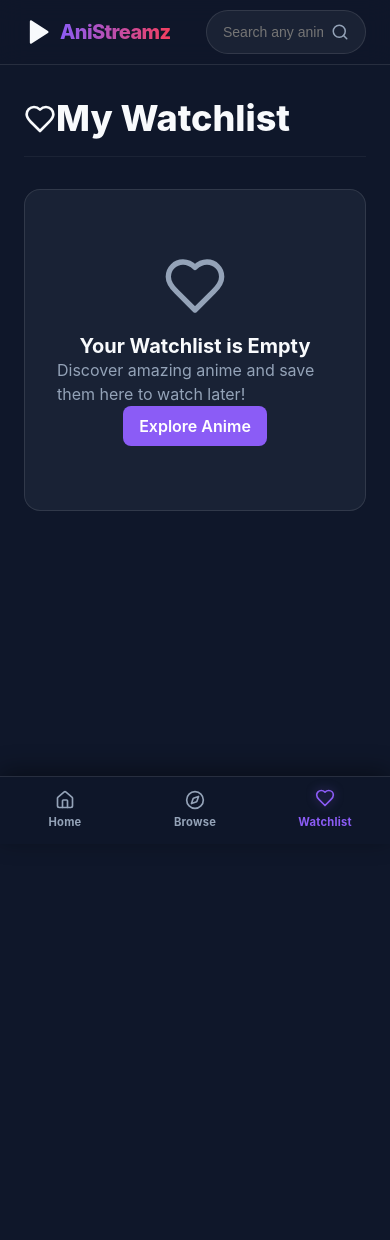
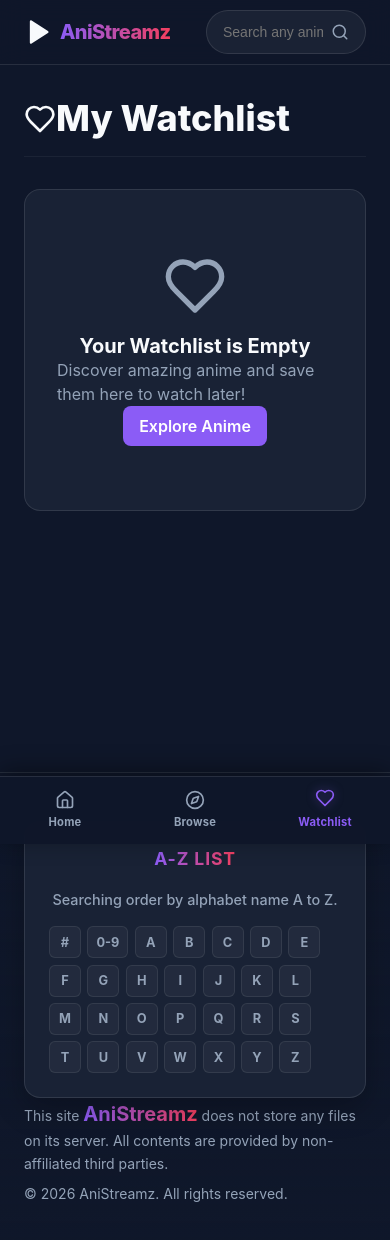
Before and after one commit to jamesgpt143-arch/AniStreamz, a React (Vite) app: page /watchlist in a window 390 px wide. Shown: the top 1240 px of the page. Before the commit the page ends 844 px from the top, so only its background shows below. Built offline with nearby package versions, Linux system fonts and the light colour scheme.

Commit message:
feat: implement video player component and browse page with A-Z filtering and footer navigation

```diff
--- a/src/App.jsx
+++ b/src/App.jsx
@@ -1,5 +1,6 @@
 import { BrowserRouter, Routes, Route } from 'react-router-dom';
 import Navbar from './components/Navbar';
+import Footer from './components/Footer';
 import Home from './pages/Home';
 import AnimeDetails from './pages/AnimeDetails';
 import Watch from './pages/Watch';
@@ -9,7 +10,9 @@ import Watchlist from './pages/Watchlist';
 function App() {
   return (
     <BrowserRouter>
+      <div className="flex flex-col min-h-screen" style={{ display: 'flex', flexDirection: 'column', minHeight: '100vh' }}>
         <Navbar />
+        <div style={{ flex: '1 0 auto' }}>
           <Routes>
             <Route path="/" element={<Home />} />
             <Route path="/anime/:id" element={<AnimeDetails />} />
@@ -17,6 +20,9 @@ function App() {
             <Route path="/browse" element={<Browse />} />
             <Route path="/watchlist" element={<Watchlist />} />
           </Routes>
+        </div>
+        <Footer />
+      </div>
     </BrowserRouter>
   );
 }
--- /dev/null
+++ b/src/components/Footer.css
@@ -0,0 +1,105 @@
+.footer-section {
+  margin-top: auto;
+  padding: 3rem 0 2rem 0;
+  border-top: 1px solid var(--glass-border);
+  background: linear-gradient(180deg, rgba(15, 23, 42, 0) 0%, rgba(15, 23, 42, 0.8) 100%);
+  width: 100%;
+}
+
+.az-list-container {
+  border-radius: 1rem;
+  background: var(--glass-bg);
+  border: 1px solid var(--glass-border);
+  backdrop-filter: blur(12px);
+  -webkit-backdrop-filter: blur(12px);
+  box-shadow: 0 10px 30px rgba(0, 0, 0, 0.25);
+  transition: all 0.3s ease;
+}
+
+.az-header {
+  font-size: 1.1rem;
+}
+
+.az-title {
+  font-weight: 800;
+  letter-spacing: 0.05em;
+}
+
+.az-divider {
+  color: var(--glass-border);
+  font-size: 1.25rem;
+}
+
+.az-subtitle {
+  font-size: 0.9rem;
+  font-weight: 500;
+}
+
+.az-buttons {
+  display: flex;
+  flex-wrap: wrap;
+  gap: 0.5rem;
+}
+
+.az-btn {
+  display: flex;
+  align-items: center;
+  justify-content: center;
+  min-width: 2.25rem;
+  height: 2.25rem;
+  padding: 0 0.5rem;
+  background: rgba(255, 255, 255, 0.04);
+  border: 1px solid rgba(255, 255, 255, 0.08);
+  border-radius: 0.375rem;
+  color: var(--text-muted);
+  font-size: 0.875rem;
+  font-weight: 700;
+  cursor: pointer;
+  transition: all 0.2s cubic-bezier(0.4, 0, 0.2, 1);
+}
+
+.az-btn:hover {
+  background: var(--primary);
+  border-color: var(--primary);
+  color: white;
+  box-shadow: 0 0 15px rgba(139, 92, 246, 0.4);
+  transform: translateY(-2px);
+}
+
+.footer-disclaimer {
+  max-width: 800px;
+  margin-left: auto;
+  margin-right: auto;
+  line-height: 1.6;
+}
+
+.footer-disclaimer p {
+  font-size: 0.875rem;
+}
+
+/* Adjust layout on smaller viewports */
+@media (max-width: 768px) {
+  .footer-section {
+    padding-bottom: 8.5rem; /* Ensure bottom navigation bar doesn't overlap on mobile */
+  }
+
+  .az-header {
+    flex-direction: column;
+    align-items: flex-start;
+    gap: 0.25rem;
+  }
+
+  .az-divider {
+    display: none;
+  }
+
+  .az-buttons {
+    gap: 0.4rem;
+  }
+
+  .az-btn {
+    min-width: 2rem;
+    height: 2rem;
+    font-size: 0.8rem;
+  }
+}
--- /dev/null
+++ b/src/components/Footer.jsx
@@ -0,0 +1,51 @@
+import { useNavigate } from 'react-router-dom';
+import './Footer.css';
+
+export default function Footer() {
+  const navigate = useNavigate();
+  const alphabet = '# 0-9 A B C D E F G H I J K L M N O P Q R S T U V W X Y Z'.split(' ');
+
+  const handleLetterClick = (letter) => {
+    if (letter === '#') {
+      navigate('/browse?letter=hash');
+    } else if (letter === '0-9') {
+      navigate('/browse?letter=num');
+    } else {
+      navigate(`/browse?letter=${letter}`);
+    }
+    // Scroll window smoothly to results
+    window.scrollTo({ top: 0, behavior: 'smooth' });
+  };
+
+  return (
+    <footer className="footer-section">
+      <div className="container">
+        <div className="az-list-container glass-panel p-6">
+          <div className="az-header flex items-center gap-4 mb-4">
+            <span className="az-title font-bold text-gradient">A-Z LIST</span>
+            <span className="az-divider">|</span>
+            <span className="az-subtitle text-muted">Searching order by alphabet name A to Z.</span>
+          </div>
+          <div className="az-buttons">
+            {alphabet.map((letter) => (
+              <button
+                key={letter}
+                onClick={() => handleLetterClick(letter)}
+                className="az-btn"
+              >
+                {letter}
+              </button>
+            ))}
+          </div>
+        </div>
+        <div className="footer-disclaimer text-center mt-6 text-muted">
+          <p>
+            This site <span className="logo-text font-bold text-gradient">AniStreamz</span> does not store any files on its server.
+            All contents are provided by non-affiliated third parties.
+          </p>
+          <p className="mt-2 text-xs">© 2026 AniStreamz. All rights reserved.</p>
+        </div>
+      </div>
+    </footer>
+  );
+}
--- a/src/components/VideoPlayer.jsx
+++ b/src/components/VideoPlayer.jsx
@@ -32,12 +32,12 @@ export default function VideoPlayer({ embedUrls }) {
       </div>
       <div className="iframe-wrapper glass-panel">
         <iframe
+          key={currentUrl}
           src={currentUrl}
           allowFullScreen
           allow="autoplay; fullscreen"
           title="Video Player"
           className="video-iframe"
-          sandbox="allow-scripts allow-same-origin allow-forms allow-presentation"
         ></iframe>
       </div>
     </div>
--- a/src/pages/Browse.jsx
+++ b/src/pages/Browse.jsx
@@ -1,4 +1,5 @@
 import { useState, useEffect } from 'react';
+import { useSearchParams } from 'react-router-dom';
 import AnimeCard from '../components/AnimeCard';
 import './Browse.css';
 
@@ -27,20 +28,33 @@ export default function Browse() {
   const [loadingMore, setLoadingMore] = useState(false);
   const [error, setError] = useState(null);
 
+  // Router URL Search Parameters
+  const [searchParams, setSearchParams] = useSearchParams();
+  const letterParam = searchParams.get('letter') || '';
+
   // Filter States
   const [search, setSearch] = useState('');
   const [selectedGenre, setSelectedGenre] = useState('');
   const [selectedType, setSelectedType] = useState('');
   const [selectedStatus, setSelectedStatus] = useState('');
+  const [selectedLetter, setSelectedLetter] = useState(letterParam);
 
   // Pagination States
   const [page, setPage] = useState(1);
   const [hasMore, setHasMore] = useState(true);
 
+  // Sync state with URL parameter changes
+  useEffect(() => {
+    setSelectedLetter(letterParam);
+    if (letterParam) {
+      setSearch(''); // Clear search query to avoid conflicts
+    }
+  }, [letterParam]);
+
   // Reset page to 1 whenever filters change
   useEffect(() => {
     setPage(1);
-  }, [search, selectedGenre, selectedType, selectedStatus]);
+  }, [search, selectedGenre, selectedType, selectedStatus, selectedLetter]);
 
   useEffect(() => {
     const fetchBrowseData = async () => {
@@ -51,7 +65,7 @@ export default function Browse() {
       }
       setError(null);
       try {
-        // Corrected sorting order: sort=asc matches rank 1 (most popular) upwards!
+        // Build base search URL
         let url = `https://api.jikan.moe/v4/anime?order_by=popularity&sort=asc&limit=24&page=${page}`;
 
         if (search.trim()) {
@@ -65,6 +79,11 @@ export default function Browse() {
         }
         if (selectedStatus) {
           url += `&status=${selectedStatus}`;
+        }
+
+        // Jikan supports alphabetical starts-with search on [A-Z] via 'letter' parameter
+        if (selectedLetter && /^[a-zA-Z]$/.test(selectedLetter)) {
+          url += `&letter=${selectedLetter}`;
         }
 
         const res = await fetch(url);
@@ -102,7 +121,15 @@ export default function Browse() {
 
     const debounce = setTimeout(fetchBrowseData, 500);
     return () => clearTimeout(debounce);
-  }, [search, selectedGenre, selectedType, selectedStatus, page]);
+  }, [search, selectedGenre, selectedType, selectedStatus, selectedLetter, page]);
+
+  const handleClearLetter = () => {
+    // Remove the letter param from URL
+    const updatedParams = new URLSearchParams(searchParams);
+    updatedParams.delete('letter');
+    setSearchParams(updatedParams);
+    setSelectedLetter('');
+  };
 
   return (
     <div className="browse-page container">
@@ -116,8 +143,9 @@ export default function Browse() {
             <label className="filter-label">Search</label>
             <input
               type="text"
-              placeholder="Search title..."
+              placeholder={selectedLetter ? "Clear letter filter first..." : "Search title..."}
               value={search}
+              disabled={!!selectedLetter}
               onChange={(e) => setSearch(e.target.value)}
               className="filter-input"
             />
@@ -173,6 +201,51 @@ export default function Browse() {
         </div>
       </div>
 
+      {/* Selected Letter Indicator Badge */}
+      {selectedLetter && (
+        <div
+          className="active-letter-filter flex items-center gap-3 mb-6 p-3 glass-panel"
+          style={{
+            display: 'inline-flex',
+            alignItems: 'center',
+            borderRadius: '0.5rem',
+            border: '1px solid var(--primary)',
+            background: 'rgba(139, 92, 246, 0.08)',
+            gap: '0.75rem'
+          }}
+        >
+          <span className="text-muted text-sm" style={{ fontSize: '0.875rem' }}>Active Alphabet:</span>
+          <span
+            className="font-bold text-accent"
+            style={{
+              color: 'var(--accent)',
+              fontWeight: 800,
+              fontSize: '1.2rem',
+              textShadow: '0 0 10px rgba(244, 63, 94, 0.3)'
+            }}
+          >
+            {selectedLetter === 'hash' ? '#' : selectedLetter === 'num' ? '0-9' : selectedLetter.toUpperCase()}
+          </span>
+          <button
+            onClick={handleClearLetter}
+            className="btn-clear-letter text-muted hover-white"
+            style={{
+              cursor: 'pointer',
+              background: 'rgba(255,255,255,0.1)',
+              border: '1px solid rgba(255,255,255,0.15)',
+              padding: '0.25rem 0.75rem',
+              borderRadius: '0.375rem',
+              fontSize: '0.8rem',
+              fontWeight: 600,
+              color: 'var(--text)',
+              transition: 'all 0.2s'
+            }}
+          >
+            ✕ Clear
+          </button>
+        </div>
+      )}
+
       {loading ? (
         <div className="loading-state flex justify-center items-center py-12">Loading...</div>
       ) : error ? (
```
Lines whose indentation alone changed are shown as unchanged.
